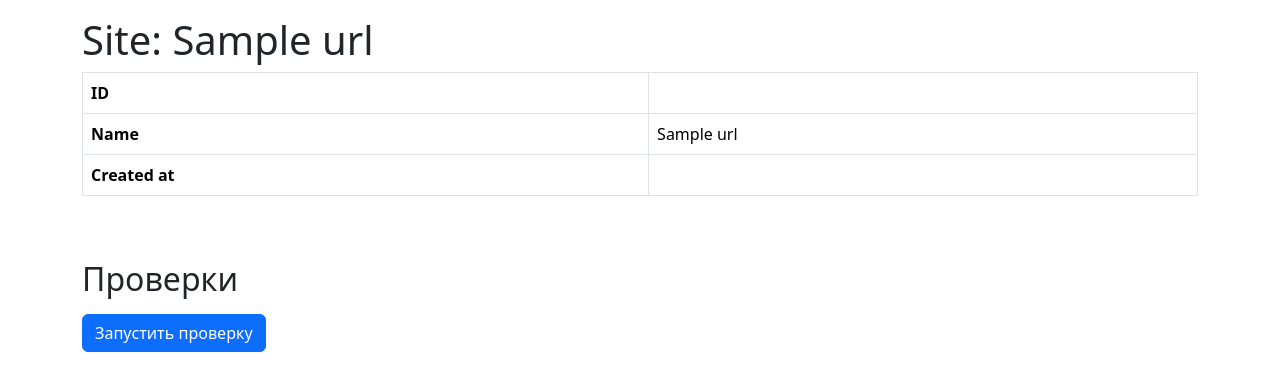
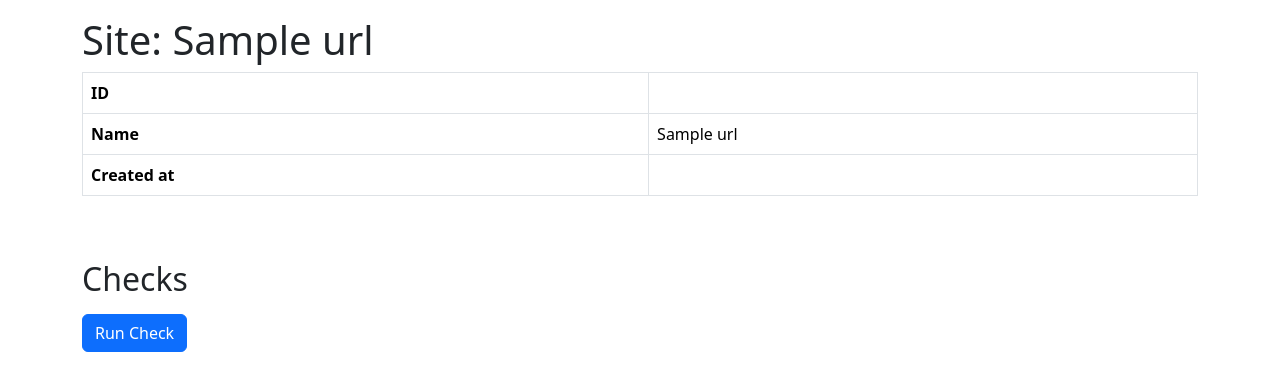
Before and after one commit to SlowKingg/python-project-83, a Flask app: page /urls/1 in a window 1280 px wide. Shown: the part 56-432 px from the top of the page. Run offline with Flask 3, Linux system fonts and the light colour scheme; a database or web service that is not in the repository returns one stand-in record (values such as "Sample title"); some libraries are stand-ins or nearby versions.

Commit message:
fix: update translations for consistency and accuracy in UI elements

```diff
--- a/page_analyzer/templates/url.html
+++ b/page_analyzer/templates/url.html
@@ -24,13 +24,13 @@
         </table>
     </div>
 
-    <h2 class="mt-5 mb-3">Проверки</h2>
+    <h2 class="mt-5 mb-3">{{ _('Checks') }}</h2>
     <form method="post" action="/urls/{{ url.id }}/checks" class="mb-4">
         <input type="hidden" name="csrf_token" value="{{ csrf_token() }}" />
         <input
             type="submit"
             class="btn btn-primary"
-            value="Запустить проверку"
+            value="{{ _('Run Check') }}"
         />
     </form>
 
```
Also changed, not shown: page_analyzer/translations/en/LC_MESSAGES/messages.po, page_analyzer/translations/ru/LC_MESSAGES/messages.po, 3 other files.
